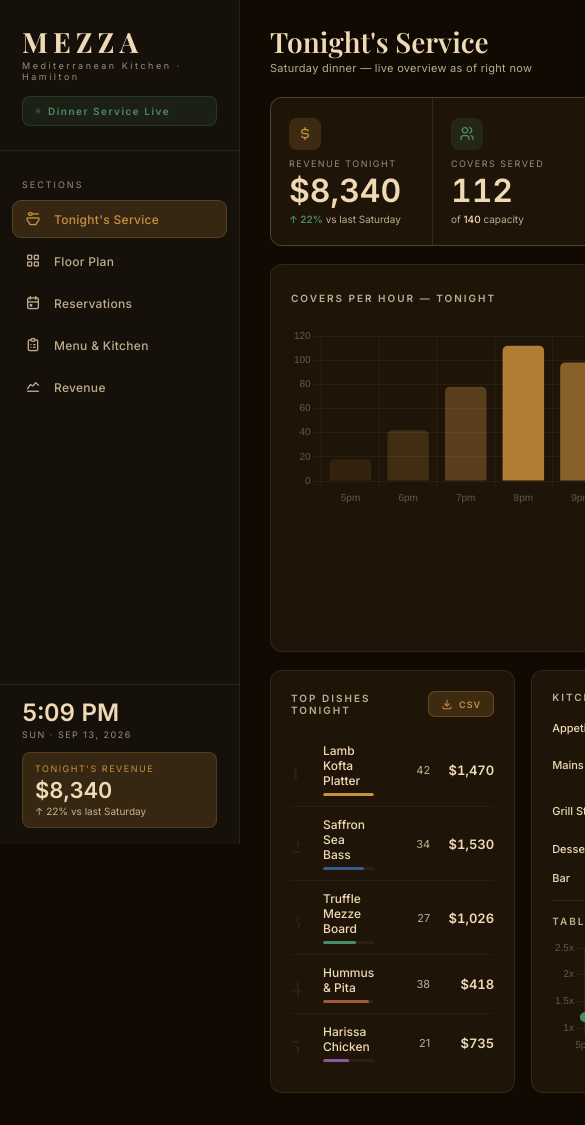
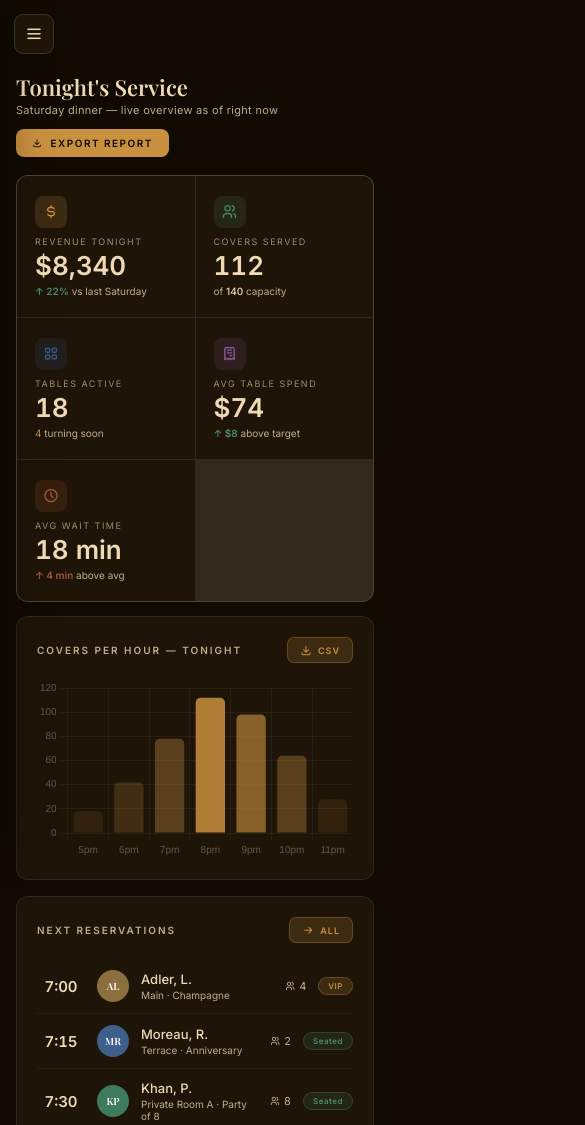
Before and after one commit to PalPatel1305/mezza-restaurant-dashboard, a plain HTML site: page index.html in a window 390 px wide. Shown: the top 1125 px of the page, 585 px wide, since content can reach past the window. Drawn offline with nearby package versions, Linux system fonts and the light colour scheme; a web font is replaced by a local one.

Commit message:
Fix mobile responsiveness
Add hamburger/off-canvas navigation and collapse multi-column
grids, tables, and fixed-width layouts to single/two-column at
mobile breakpoints. Previously the dashboard sidebar and nav
links had no mobile behavior at all.

Co-Authored-By: Claude Sonnet 5 <noreply@anthropic.com>

```diff
--- a/index.html
+++ b/index.html
@@ -199,9 +199,41 @@ body{background:var(--bg);color:var(--text);font-family:'Inter',sans-serif;font-
 .toast i{color:var(--gold);font-size:16px;flex-shrink:0}
 @keyframes toastIn{from{opacity:0;transform:translateY(8px)}to{opacity:1;transform:translateY(0)}}
 @keyframes toastOut{from{opacity:1;transform:translateY(0)}to{opacity:0;transform:translateY(8px)}}
+
+/* ── MOBILE MENU TOGGLE ──────────────────────────────── */
+.menu-toggle{display:none;position:fixed;top:14px;left:14px;z-index:200;width:40px;height:40px;border-radius:9px;background:var(--card);border:0.5px solid var(--border2);color:var(--gold-text);align-items:center;justify-content:center;font-size:18px;cursor:pointer}
+.sidebar-overlay{display:none;position:fixed;inset:0;background:rgba(0,0,0,0.55);z-index:99}
+.sidebar-overlay.open{display:block}
+
+/* ── RESPONSIVE ──────────────────────────────────────── */
+html,body{max-width:100%;overflow-x:hidden}
+@media (max-width:860px){
+  .menu-toggle{display:flex}
+  .sidebar{transform:translateX(-100%);transition:transform .25s ease;box-shadow:0 0 40px rgba(0,0,0,.5)}
+  .sidebar.open{transform:translateX(0)}
+  .main{margin-left:0}
+  .content{padding:20px 16px 28px;padding-top:76px}
+  .hero-row{grid-template-columns:repeat(2,1fr)!important}
+  .row2,.row3,.row-eq,.row-wide{grid-template-columns:1fr!important}
+  .stat-pair{grid-template-columns:1fr 1fr}
+  .floor{flex-direction:column;gap:20px}
+  .floor-section>div[style*="repeat(4,1fr)"]{grid-template-columns:repeat(2,1fr)!important}
+  .floor>div[style*="width:1px"]{width:100%!important;height:1px!important;margin:4px 0!important}
+  .sec-header{flex-wrap:wrap;gap:12px}
+  .sec-title{font-size:22px}
+  .hs-val{font-size:26px}
+  .content{gap:14px}
+}
+@media (max-width:480px){
+  .hero-row{grid-template-columns:1fr 1fr!important}
+  .stat-pair{grid-template-columns:1fr}
+}
 </style>
 </head>
 <body>
+
+<button class="menu-toggle" id="menuToggle" onclick="toggleSidebar()" aria-label="Toggle menu"><i class="ti ti-menu-2"></i></button>
+<div class="sidebar-overlay" id="sidebarOverlay" onclick="toggleSidebar(false)"></div>
 
 <!-- ── SIDEBAR ─────────────────────────────────────────── -->
 <div class="sidebar">
@@ -629,6 +661,15 @@ function switchTab(id,el){
   if(el) el.classList.add('active');
   else document.querySelector('[data-tab='+id+']').classList.add('active');
   if(!chartsInit[id]) initCharts(id);
+  toggleSidebar(false);
+}
+
+// ── MOBILE SIDEBAR ───────────────────────────────────────
+function toggleSidebar(force){
+  var sb=document.querySelector('.sidebar'), ov=document.getElementById('sidebarOverlay');
+  var open = typeof force === 'boolean' ? force : !sb.classList.contains('open');
+  sb.classList.toggle('open', open);
+  ov.classList.toggle('open', open);
 }
 
 // ── RESERVATION ACTIONS ────────────────────────────────
```
